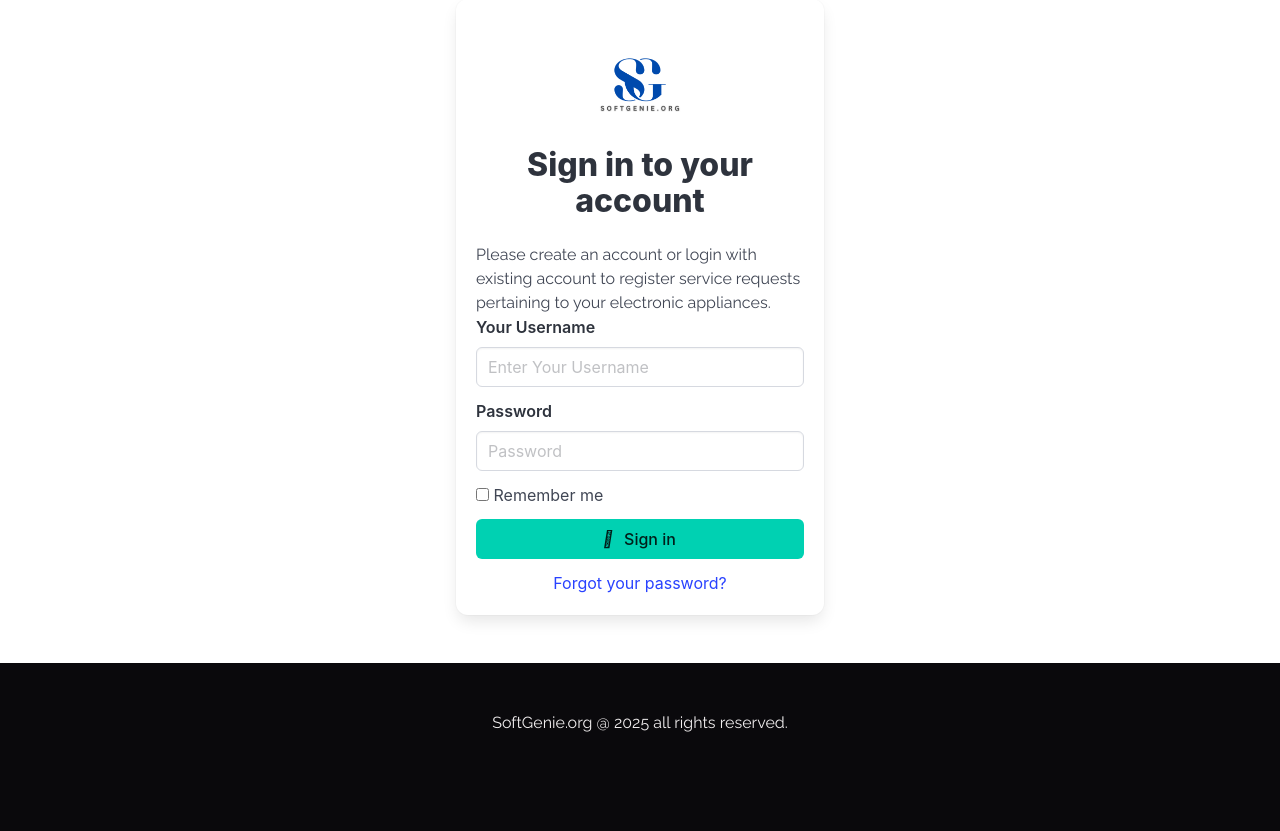
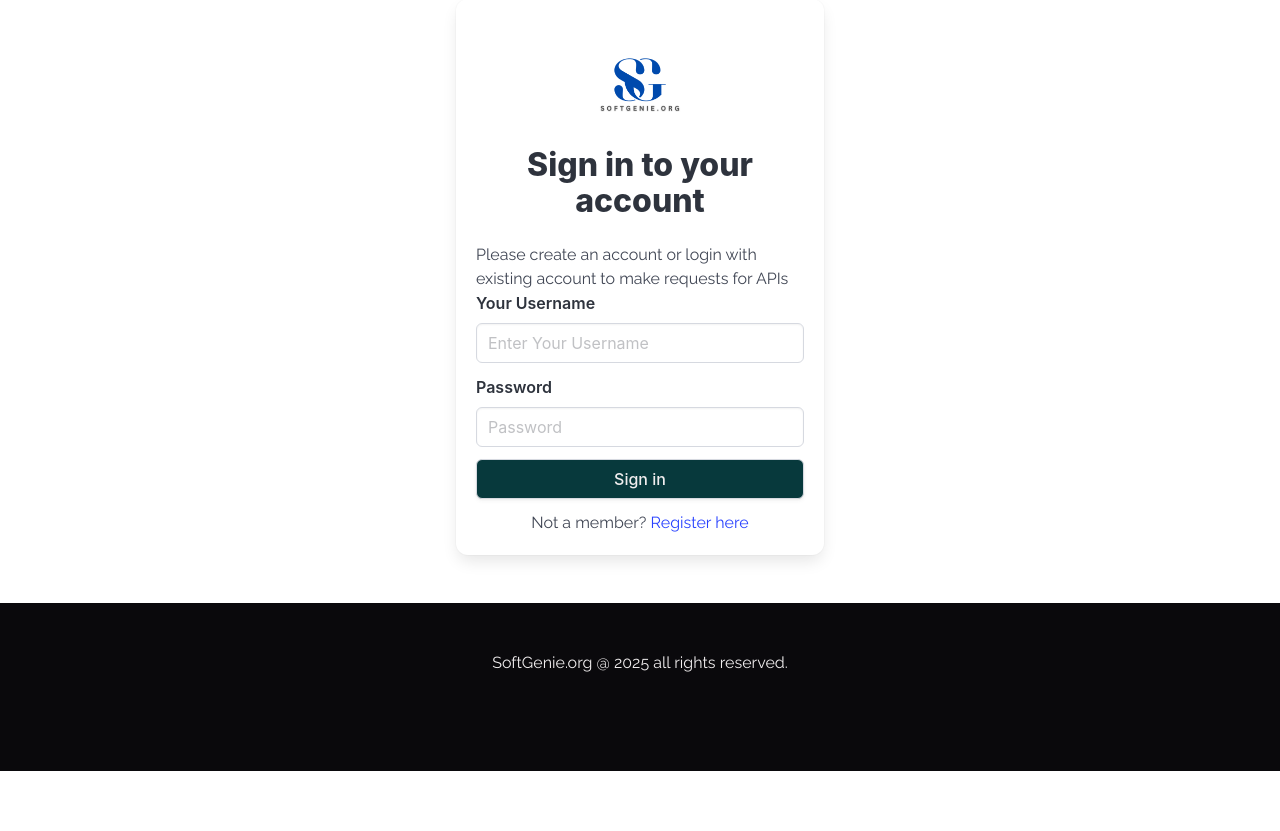
Before and after one commit to Apfirebolt/movies_django_rest_api, a Django app: page /accounts/login in a window 1280 px wide. Shown: the part 105-936 px from the top of the page. After the commit the page ends 876 px from the top, so only its background shows below. Run offline with Django 3.2, Linux system fonts and the light colour scheme; some libraries are stand-ins or nearby versions.

Commit message:
some changes to login form

```diff
--- a/django_movie_api/settings.py
+++ b/django_movie_api/settings.py
@@ -37,7 +37,7 @@ CORS_ALLOWED_ORIGINS = [
     "https://nuxt-portfolio-beryl.vercel.app",
     "https://react-games-database.vercel.app",
     "https://next-games-six.vercel.app",
-    "https://www.codelean.in/"
+    "https://www.codelean.in"
 ]
 
 # Application definition
--- a/templates/accounts/login.html
+++ b/templates/accounts/login.html
@@ -25,7 +25,7 @@ Softgenie - Login
                         Sign in to your account
                     </h2>
                     <form action="" method="POST">
-                        <p>Please create an account or login with existing account to register service requests pertaining to your electronic appliances.</p>
+                        <p>Please create an account or login with existing account to make requests for APIs</p>
                         {% csrf_token %}
                         <input type="hidden" name="remember" value="true">
                         <div class="field">
@@ -42,24 +42,15 @@ Softgenie - Login
                         </div>
                         <div class="field">
                             <div class="control">
-                                <label class="checkbox">
-                                    <input type="checkbox" id="remember-me" name="remember-me">
-                                    Remember me
-                                </label>
-                            </div>
-                        </div>
-                        <div class="field">
-                            <div class="control">
-                                <button type="submit" class="button is-primary is-fullwidth">
-                                    <span class="icon is-small">
-                                        <i class="fas fa-lock"></i>
-                                    </span>
+                                <button type="submit" class="button midnight-green-bg day-color is-fullwidth">
                                     <span>Sign in</span>
                                 </button>
                             </div>
                         </div>
-                        <div class="field has-text-centered">
-                            <a href="#" class="is-link">Forgot your password?</a>
+                        <div class="field">
+                            <p class="has-text-centered">
+                                Not a member? <a href="{% url 'accounts:register' %}">Register here</a>
+                            </p>
                         </div>
                     </form>
                 </div>
```
